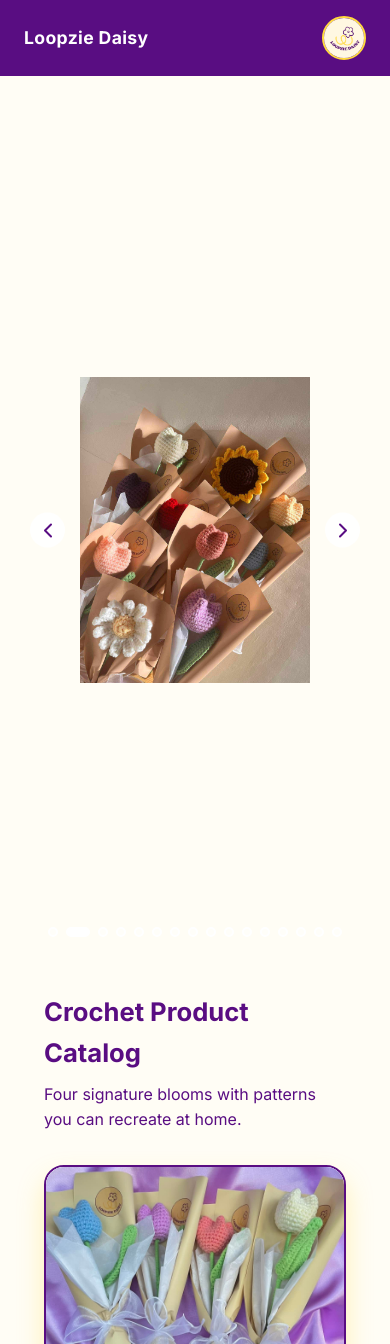
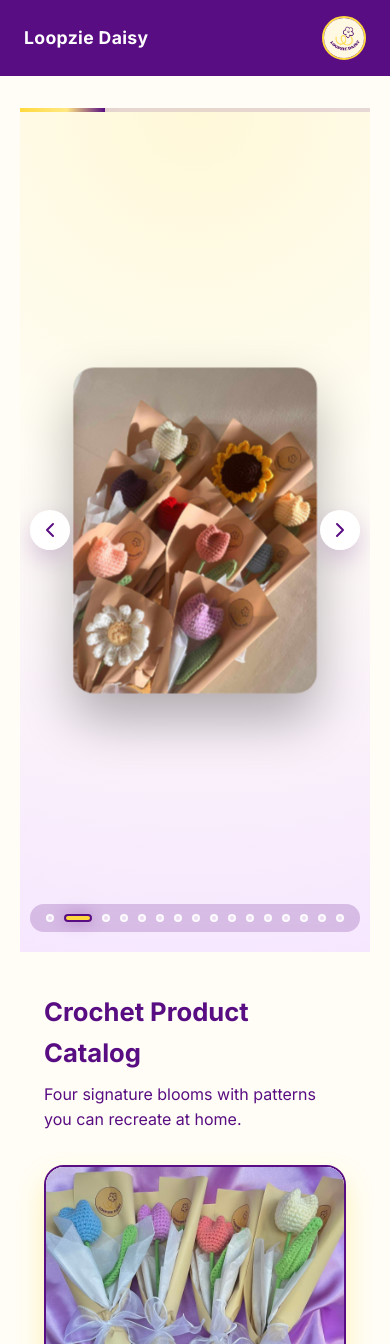
Before and after one commit to reonestarjayleespina/Loopzie-Daisy, a Vue app: page /catalog in a window 390 px wide. Shown: the top 1344 px of the page. Built offline with nearby package versions, Linux system fonts and the light colour scheme.

Commit message:
feat: enhance carousel and update flower descriptions

```diff
--- a/src/App.vue
+++ b/src/App.vue
@@ -17,7 +17,8 @@
     name: 'Tulip 🌷',
     srp: '₱200',
     difficulty: 2,
-    description: 'A beautiful handmade crochet tulip with a classic shape and vibrant colors.',
+    description:
+      '<strong>Origin:</strong> Central Asia and Turkey (later made famous by the Netherlands).<br><br><strong>Colors:</strong> Almost every color imaginable, including soft pinks, bright yellows, deep purples, and rich reds.<br><br><strong>Description:</strong> A classic spring bloom symbolizing perfect and deep love. Their elegant, cup-shaped petals bring a sleek and modern feel to any floral arrangement.',
     materials: ['Acrylic Yarn', 'Crochet Hook (4.5mm)', 'Fiberfill', 'Stitch Marker'],
     pattern:
       '1 row - mc 6sc (6sc)<br>2 row - 2 sc each (12sc)<br>3 row - 1 sc 1 in (18sc)<br>4 row - 1 in 1sc 1sc (24)<br>5 row - sc each (24)<br>6 row - 1sc 1sc 1sc 1in (30)<br>7-12 - 1sc each',
@@ -30,7 +31,8 @@
     name: 'Sunflower 🌻',
     srp: '₱250',
     difficulty: 3,
-    description: 'A cheerful sunflower with layered petals that bring warmth and joy to any space.',
+    description:
+      '<strong>Origin:</strong> North and Central America.<br><br><strong>Colors:</strong> Traditionally bright golden-yellow petals with a rich, dark brown center.<br><br><strong>Description:</strong> Known for literally turning their heads to follow the sun, these bold and cheerful blooms represent pure happiness, loyalty, and adoration.',
     materials: ['Yellow Acrylic Yarn', 'Brown Acrylic Yarn', 'Crochet Hook (4.5mm)', 'Fiberfill'],
     pattern:
       '<strong>SUNFLOWER CENTER (Make 2)</strong><br>1 row - mc 6sc (6sc)<br>2 row - 2 sc each (12sc)<br>3 row - 1sc 1in (18sc)<br>4 row - 1sc 1sc 1in (24)<br>5 row - 1sc 1sc 1sc 1in (30)<br>6 row - 1sc 1sc 1sc 1sc 1in (36)<br><br><strong>PETALS</strong><br>sequence - ch2, (1dc 1tr) in 1st, ch3 picot, (1tr 1dc) in 1st, ch2, sl st in 1st',
@@ -44,7 +46,7 @@
     srp: '₱150',
     difficulty: 1,
     description:
-      'A delicate daisy perfect for beginners. Simple yet elegant with white petals and yellow center.',
+      '<strong>Origin:</strong> Europe and temperate regions of Asia.<br><br><strong>Colors:</strong> Iconic pristine white petals surrounding a sunny yellow center.<br><br><strong>Description:</strong> The namesake of our shop! Daisies are timeless, playful, and incredibly charming. They are the ultimate symbol of innocence, purity, and cheerful new beginnings.',
     materials: ['White Yarn', 'Yellow Yarn', 'Crochet Hook (4.5mm)', 'Fiberfill'],
     pattern: 'Center: Yellow 6sc. Petals: White ch 6, dc, hdc, sc.',
     image: daisyImage,
@@ -57,7 +59,7 @@
     srp: '₱300',
     difficulty: 4,
     description:
-      'An intricate rose with rolled petals that capture the essence of a blooming flower.',
+      '<strong>Origin:</strong> Primarily Asia, with some species native to North America and Europe.<br><br><strong>Colors:</strong> Famous for deep romantic reds, but also beautifully bloom in pink, white, yellow, and orange.<br><br><strong>Description:</strong> The universal symbol of romance and passion. With their tightly layered, intricate petals, roses bring a touch of timeless elegance and luxury to any bouquet.',
     materials: ['Red/Pink Yarn', 'Green Yarn', 'Crochet Hook (4.5mm)', 'Fiberfill', 'Floral Wire'],
     pattern: 'Base: Chain 50. DC row. Scallop row. Roll tightly.',
     image: roseImage,
--- a/src/components/CarouselSlider.vue
+++ b/src/components/CarouselSlider.vue
@@ -1,5 +1,5 @@
 <template>
-  <div class="carousel-container">
+  <div class="carousel-container" @mouseenter="pauseAutoplay" @mouseleave="resumeAutoplay">
     <div class="carousel-wrapper">
       <transition-group name="slide" tag="div" class="carousel-track">
         <div
@@ -8,9 +8,16 @@
           v-show="index === currentIndex"
           class="carousel-slide"
         >
-          <img :src="image" :alt="`Crochet product ${index + 1}`" />
+          <div class="image-wrapper">
+            <img :src="image" :alt="`Crochet product ${index + 1}`" />
+          </div>
         </div>
       </transition-group>
+
+      <!-- Progress bar -->
+      <div class="progress-bar">
+        <div class="progress-fill" :style="{ width: progressWidth + '%' }"></div>
+      </div>
 
       <div class="carousel-dots">
         <button
@@ -80,29 +87,69 @@
 ]
 
 const currentIndex = ref(0)
+const progressWidth = ref(0)
+const isPaused = ref(false)
 let autoplayInterval = null
+let progressInterval = null
+
+const AUTOPLAY_DURATION = 4000 // 4 seconds per slide
+const PROGRESS_UPDATE_INTERVAL = 20 // Update progress every 20ms
 
 const nextSlide = () => {
   currentIndex.value = (currentIndex.value + 1) % images.length
+  progressWidth.value = 0
 }
 
 const prevSlide = () => {
   currentIndex.value = (currentIndex.value - 1 + images.length) % images.length
+  progressWidth.value = 0
 }
 
 const goToSlide = (index) => {
   currentIndex.value = index
+  progressWidth.value = 0
   // Reset autoplay timer when user manually navigates
   if (autoplayInterval) {
     clearInterval(autoplayInterval)
+    clearInterval(progressInterval)
     startAutoplay()
   }
 }
 
+const pauseAutoplay = () => {
+  isPaused.value = true
+  if (autoplayInterval) {
+    clearInterval(autoplayInterval)
+  }
+  if (progressInterval) {
+    clearInterval(progressInterval)
+  }
+}
+
+const resumeAutoplay = () => {
+  isPaused.value = false
+  startAutoplay()
+}
+
 const startAutoplay = () => {
+  progressWidth.value = 0
+
+  // Update progress bar
+  progressInterval = setInterval(() => {
+    if (!isPaused.value) {
+      progressWidth.value += 100 / (AUTOPLAY_DURATION / PROGRESS_UPDATE_INTERVAL)
+      if (progressWidth.value >= 100) {
+        progressWidth.value = 100
+      }
+    }
+  }, PROGRESS_UPDATE_INTERVAL)
+
+  // Change slide
   autoplayInterval = setInterval(() => {
-    nextSlide()
-  }, 3000) // Change slide every 3 seconds
+    if (!isPaused.value) {
+      nextSlide()
+    }
+  }, AUTOPLAY_DURATION)
 }
 
 onMounted(() => {
@@ -112,6 +159,9 @@
 onUnmounted(() => {
   if (autoplayInterval) {
     clearInterval(autoplayInterval)
+  }
+  if (progressInterval) {
+    clearInterval(progressInterval)
   }
 })
 </script>
@@ -129,7 +179,7 @@
   position: relative;
   width: 100%;
   height: 100%;
-  background: var(--color-cream);
+  background: radial-gradient(circle at top, #fff8d8 0%, var(--color-cream) 45%, #f6e7ff 100%);
   overflow: hidden;
 }
 
@@ -154,6 +204,25 @@
   box-sizing: border-box;
 }
 
+.image-wrapper {
+  position: relative;
+  max-width: 100%;
+  max-height: 80vh;
+  border-radius: 20px;
+  overflow: hidden;
+  box-shadow: 0 25px 50px rgba(0, 0, 0, 0.3);
+  animation: kenBurns 4s ease-out forwards;
+}
+
+@keyframes kenBurns {
+  0% {
+    transform: scale(1.1);
+  }
+  100% {
+    transform: scale(1);
+  }
+}
+
 .carousel-slide img {
   max-width: 100%;
   max-height: 80vh;
@@ -163,20 +232,54 @@
   height: auto;
 }
 
-/* Slide transitions */
-.slide-enter-active,
-.slide-leave-active {
-  transition: all 0.6s ease-in-out;
+/* Progress bar */
+.progress-bar {
+  position: absolute;
+  top: 0;
+  left: 0;
+  width: 100%;
+  height: 4px;
+  background: rgba(89, 13, 130, 0.14);
+  z-index: 15;
+  overflow: hidden;
 }
 
-.slide-enter-from {
-  opacity: 0;
-  transform: translateX(100%);
+.progress-fill {
+  height: 100%;
+  background: linear-gradient(90deg, var(--color-yellow), #ffe883 55%, var(--color-purple));
+  transition: width 0.05s linear;
+  box-shadow: 0 0 12px rgba(89, 13, 130, 0.25);
 }
 
-.slide-leave-to {
-  opacity: 0;
-  transform: translateX(-100%);
+/* Slide transitions */
+.slide-enter-active {
+  animation: slideInZoom 0.8s cubic-bezier(0.68, -0.55, 0.265, 1.55);
+}
+
+.slide-leave-active {
+  animation: slideOutZoom 0.6s ease-in;
+}
+
+@keyframes slideInZoom {
+  0% {
+    opacity: 0;
+    transform: translateX(100%) scale(0.8) rotate(5deg);
+  }
+  100% {
+    opacity: 1;
+    transform: translateX(0) scale(1) rotate(0deg);
+  }
+}
+
+@keyframes slideOutZoom {
+  0% {
+    opacity: 1;
+    transform: translateX(0) scale(1) rotate(0deg);
+  }
+  100% {
+    opacity: 0;
+    transform: translateX(-100%) scale(0.8) rotate(-5deg);
+  }
 }
 
 /* Navigation buttons */
@@ -184,25 +287,31 @@
   position: absolute;
   top: 50%;
   transform: translateY(-50%);
-  background: rgba(255, 255, 255, 0.9);
+  background: rgba(255, 255, 255, 0.96);
   border: none;
   border-radius: 50%;
-  width: 45px;
-  height: 45px;
+  width: 50px;
+  height: 50px;
   display: flex;
   align-items: center;
   justify-content: center;
   cursor: pointer;
-  transition: all 0.3s ease;
+  transition: all 0.3s cubic-bezier(0.68, -0.55, 0.265, 1.55);
   z-index: 10;
-  color: #590d82;
+  color: var(--color-purple);
   margin: 0;
+  box-shadow: 0 10px 24px rgba(89, 13, 130, 0.2);
 }
 
 .carousel-btn:hover {
-  background: #ffffff;
-  transform: translateY(-50%) scale(1.1);
-  box-shadow: 0 4px 12px rgba(0, 0, 0, 0.15);
+  background: var(--color-yellow);
+  color: var(--color-purple);
+  transform: translateY(-50%) scale(1.15);
+  box-shadow: 0 14px 28px rgba(89, 13, 130, 0.25);
+}
+
+.carousel-btn:active {
+  transform: translateY(-50%) scale(0.95);
 }
 
 .carousel-btn.prev {
@@ -216,34 +325,42 @@
 /* Dots navigation */
 .carousel-dots {
   position: absolute;
-  bottom: 20px;
+  bottom: 30px;
   left: 50%;
   transform: translateX(-50%);
   display: flex;
-  gap: 10px;
+  gap: 12px;
   z-index: 10;
+  padding: 12px 20px;
+  background: rgba(89, 13, 130, 0.2);
+  backdrop-filter: blur(10px);
+  border-radius: 30px;
 }
 
 .dot {
-  width: 12px;
-  height: 12px;
+  position: relative;
+  width: 10px;
+  height: 10px;
   border-radius: 50%;
-  border: 2px solid #ffffff;
-  background: rgba(255, 255, 255, 0.4);
+  border: 2px solid rgba(255, 255, 255, 0.85);
+  background: rgba(255, 255, 255, 0.45);
   cursor: pointer;
-  transition: all 0.3s ease;
+  transition: all 0.4s cubic-bezier(0.68, -0.55, 0.265, 1.55);
   padding: 0;
 }
 
 .dot:hover {
-  background: rgba(255, 255, 255, 0.7);
-  transform: scale(1.2);
+  background: var(--color-yellow);
+  transform: scale(1.3);
+  border-color: #ffffff;
 }
 
 .dot.active {
-  background: #ffffff;
-  width: 30px;
-  border-radius: 6px;
+  background: var(--color-yellow);
+  width: 35px;
+  border-radius: 8px;
+  border-color: var(--color-purple);
+  box-shadow: 0 0 15px rgba(89, 13, 130, 0.35);
 }
 
 /* Responsive adjustments */
@@ -257,8 +374,8 @@
   }
 
   .carousel-btn {
-    width: 35px;
-    height: 35px;
+    width: 40px;
+    height: 40px;
   }
 
   .carousel-btn.prev {
@@ -270,17 +387,22 @@
   }
 
   .carousel-dots {
-    bottom: 15px;
-    gap: 8px;
+    bottom: 20px;
+    gap: 10px;
+    padding: 10px 16px;
   }
 
   .dot {
-    width: 10px;
-    height: 10px;
+    width: 8px;
+    height: 8px;
   }
 
   .dot.active {
-    width: 24px;
+    width: 28px;
+  }
+
+  .image-wrapper {
+    max-height: 70vh;
   }
 }
 </style>
--- a/src/components/ProductModal.vue
+++ b/src/components/ProductModal.vue
@@ -56,7 +56,7 @@
 
             <div class="product-description">
               <span class="label">Description:</span>
-              <p>{{ product.description }}</p>
+              <p v-html="product.description"></p>
             </div>
 
             <div class="product-pattern">
```
